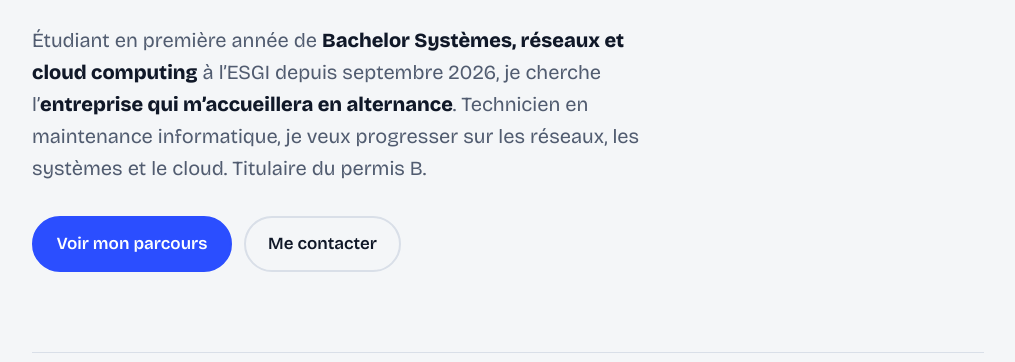
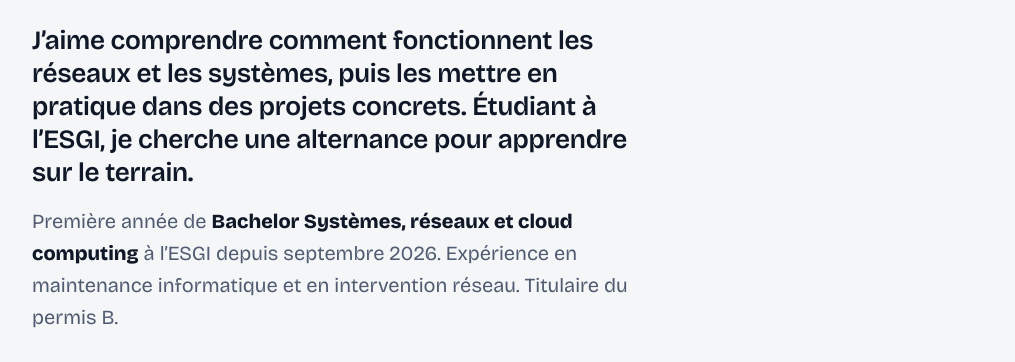
Before and after one commit to bossslk/Portfolio, a plain HTML site: page index.html in a window 1280 px wide. Shown: the part 274-636 px from the top of the page, without its empty margins (132-1147 px from the left). Drawn offline with nearby package versions, Linux system fonts and the light colour scheme.

Commit message:
Add files via upload

```diff
--- a/index.html
+++ b/index.html
@@ -43,6 +43,7 @@ nav a:hover{color:var(--ink)}
 .frame i:nth-child(1){left:-7px;top:-7px}.frame i:nth-child(2){right:-7px;top:-7px}
 .frame i:nth-child(3){left:-7px;bottom:-7px}.frame i:nth-child(4){right:-7px;bottom:-7px}
 h1{font-size:clamp(2.6rem,8vw,5.2rem);line-height:1;letter-spacing:-.03em;font-weight:800;margin:0}
+.tagline{font-size:clamp(1.25rem,3vw,1.65rem);font-weight:600;line-height:1.25;letter-spacing:-.01em;max-width:38rem;margin:0 0 1rem}
 .lead{font-size:1.25rem;max-width:38rem;color:var(--muted);margin:0 0 2rem}
 .lead strong{color:var(--ink)}
 .btns{display:flex;flex-wrap:wrap;gap:.75rem}
@@ -79,7 +80,8 @@ footer{padding:2rem 0 3rem;color:var(--muted);font-size:.9rem}
 
   <header class="hero">
     <div class="frame"><i></i><i></i><i></i><i></i><h1>Abos Edvin Niramalan</h1></div>
-    <p class="lead">Étudiant en première année de <strong>Bachelor Systèmes, réseaux et cloud computing</strong> à l’ESGI depuis septembre 2026, je cherche l’<strong>entreprise qui m’accueillera en alternance</strong>. Technicien en maintenance informatique, je veux progresser sur les réseaux, les systèmes et le cloud. Titulaire du permis B.</p>
+    <p class="tagline">J’aime comprendre comment fonctionnent les réseaux et les systèmes, puis les mettre en pratique dans des projets concrets. Étudiant à l’ESGI, je cherche une alternance pour apprendre sur le terrain.</p>
+    <p class="lead">Première année de <strong>Bachelor Systèmes, réseaux et cloud computing</strong> à l’ESGI depuis septembre 2026. Expérience en maintenance informatique et en intervention réseau. Titulaire du permis B.</p>
     <div class="btns">
       <a class="btn main" href="#projets">Voir mon parcours</a>
       <a class="btn alt" href="#contact">Me contacter</a>
@@ -136,7 +138,6 @@ footer{padding:2rem 0 3rem;color:var(--muted);font-size:.9rem}
 
   <section id="about" class="about">
     <h2>À propos</h2>
-    <p>J’aime comprendre comment fonctionnent les réseaux et les systèmes, puis les mettre en pratique dans des projets concrets. Étudiant à l’ESGI, je cherche une alternance pour apprendre sur le terrain.</p>
     <p>Bac Pro Systèmes numériques, mention Bien, obtenu au lycée Georges Brassens à Évry en 2025. J’ai déjà travaillé en atelier de maintenance et sur des interventions réseau, et je veux maintenant évoluer vers l’administration systèmes, les réseaux et le cloud.</p>
     <p>Langues : tamoul (courant) et anglais (indépendant). Centres d’intérêt : football, photographie, modélisation.</p>
   </section>
```
